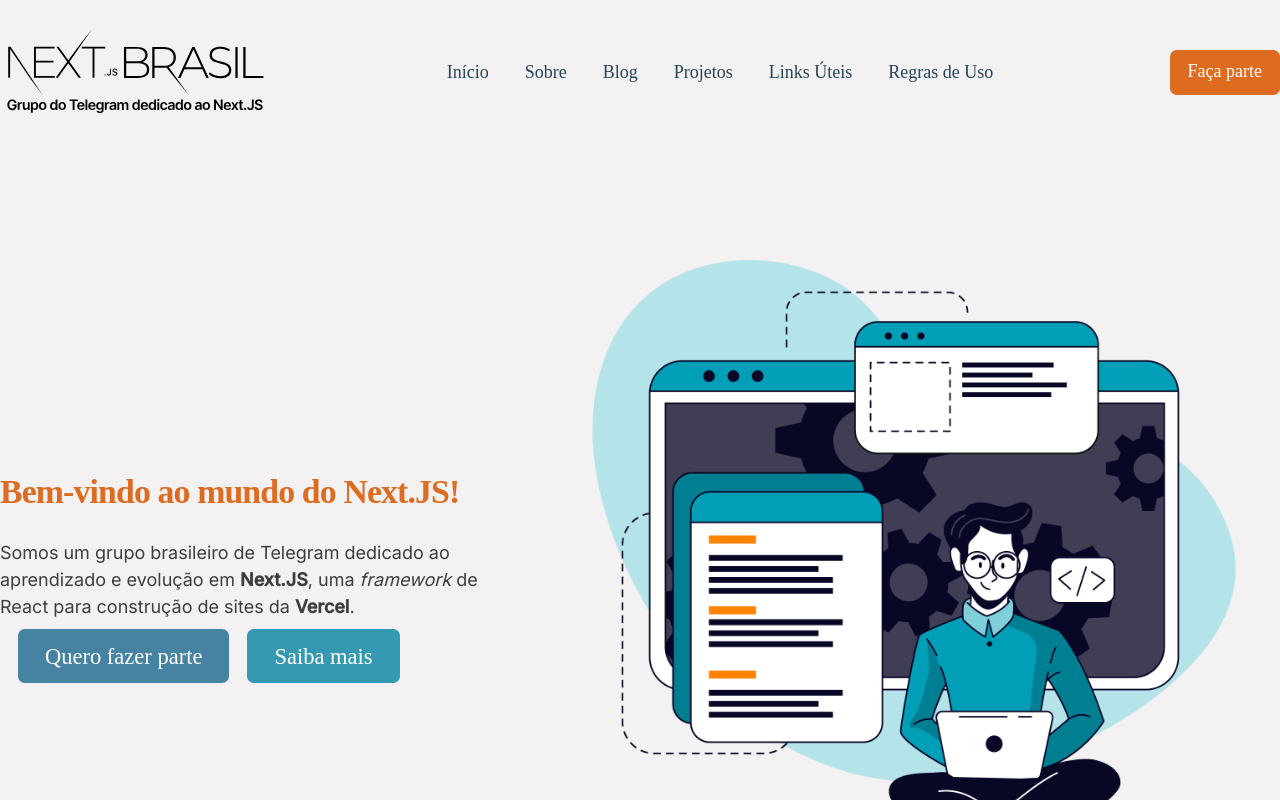
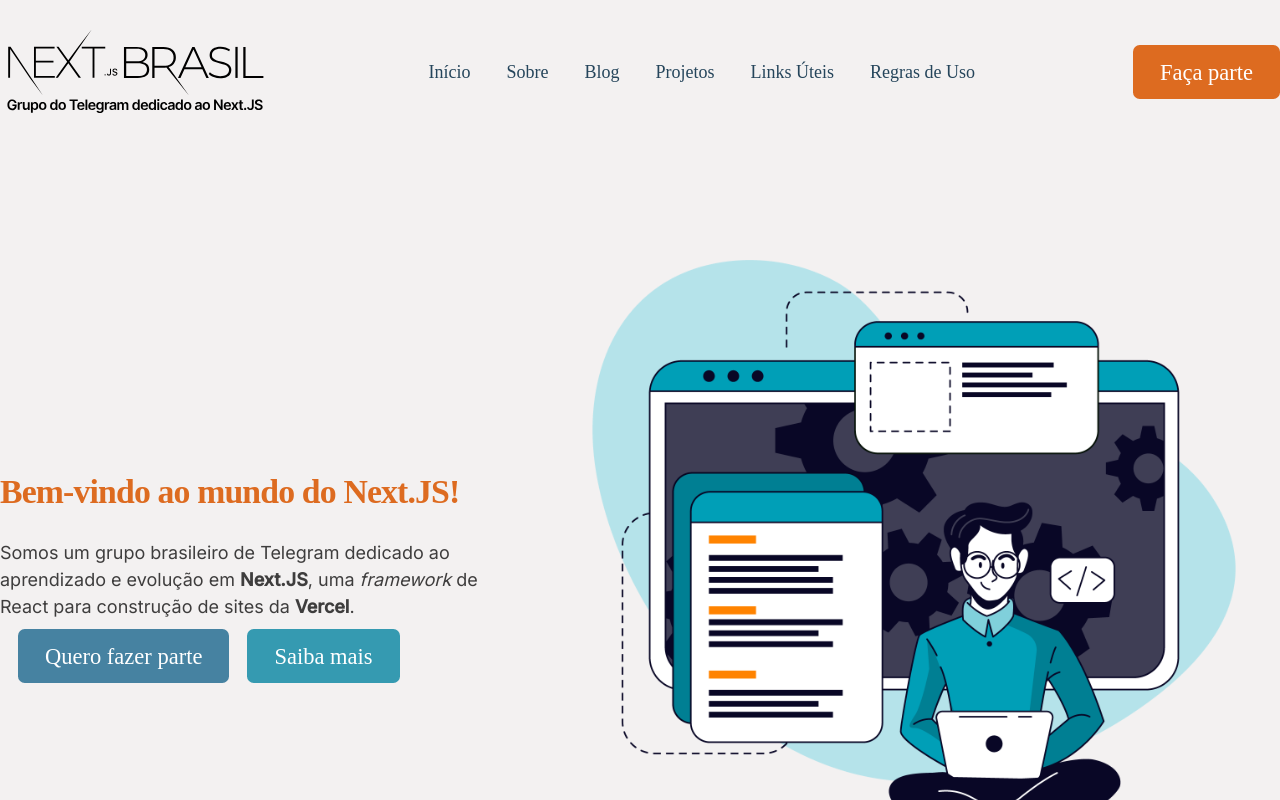
Before and after one commit to procarrera/telegram-nextjs-br, a Next.js app: page / in a window 1280 px wide. Shown: the top 800 px of the page. Built offline with nearby package versions, Linux system fonts and the light colour scheme; a web font is replaced by a local one.

Commit message:
Arrumando botão no header

```diff
--- a/pages/index.tsx
+++ b/pages/index.tsx
@@ -118,12 +118,12 @@
                 <Link href="nextjs_br" passHref>
                   <Button colorScheme="blueGreen">
                     Entrar no grupo
-                </Button>
+                  </Button>
                 </Link>
-                <Link href={'/regras-de-uso'}>
+                <Link href='/regras-de-uso'>
                   <Button colorScheme="indigoBlue">
                     Conheça as regras de uso
-                </Button>
+                  </Button>
                 </Link>
               </HStack>
             </GridItem>
--- a/src/components/Header/index.tsx
+++ b/src/components/Header/index.tsx
@@ -5,7 +5,6 @@
   Flex,
   HStack,
   IconButton,
-  Button,
   Spacer,
   Box,
   Drawer,
@@ -17,9 +16,10 @@
   List,
   ListItem,
   Icon,
-  useBreakpointValue} from '@chakra-ui/react'
+  } from '@chakra-ui/react'
 import { ArrowRightIcon, HamburgerIcon } from '@chakra-ui/icons'
 import Container from "../Container";
+import Button from '../Button'
 import Link from 'next/link'
 
 const imgs = {
@@ -60,9 +60,6 @@
   const { isOpen, onOpen, onClose } = useDisclosure()
   const btnRef = React.useRef()
 
-  const buttonSize = useBreakpointValue({
-    base: 'sm', md: 'md'
-  })
   return (
     <Flex
       as="header"
@@ -114,7 +111,9 @@
             })}
           </HStack>
           <Spacer />
-          <Button display={['none', , ,'flex']} size={buttonSize} colorScheme="orange">Faça parte</Button>
+          <Box display={['none', , ,'flex']}>
+            <Button colorScheme="orange">Faça parte</Button>
+          </Box>
           <Box className="mobile-only" display={[, , ,'none']}>
             <IconButton
               icon={<HamburgerIcon />}
@@ -182,7 +181,7 @@
                       )
                     })}
                   </List>
-                  <Button mt={8} size={buttonSize} colorScheme="orange">Faça parte</Button>
+                  <Button mt={8} colorScheme="orange">Faça parte</Button>
                   </DrawerBody>
                 </DrawerContent>
               </DrawerOverlay>
```
